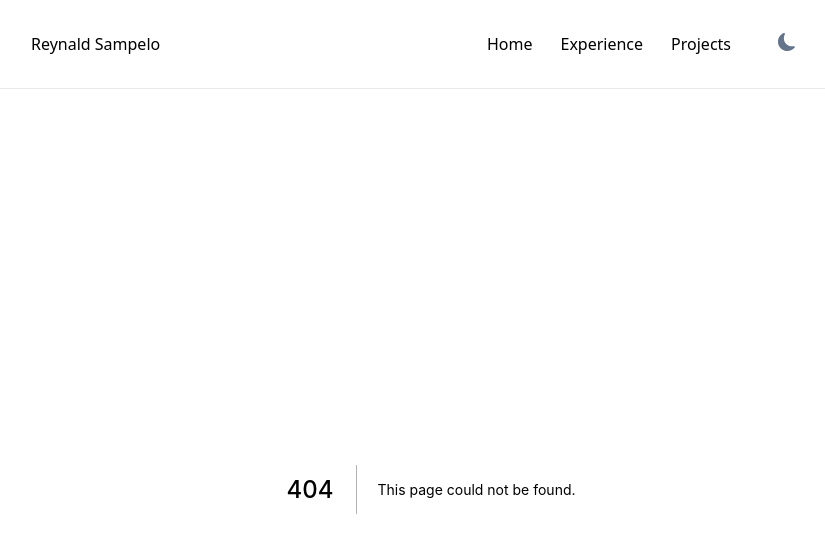
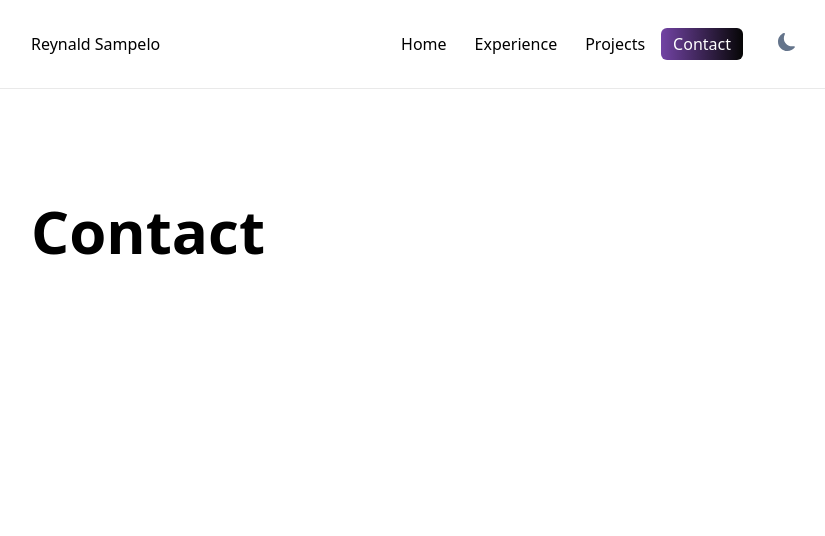
Before and after one commit to sempitrnal/portfolio, a Next.js app: page /contact in a window 1280 px wide. Before the commit this address had no page. Shown: the top 536 px of the page, without its empty margins (209-1034 px from the left). Built offline with nearby package versions, Linux system fonts and the light colour scheme.

Commit message:
contact tab

```diff
--- a/components/Nav.js
+++ b/components/Nav.js
@@ -11,6 +11,7 @@ export default function Nav() {
 		{ label: "Home", path: "/" },
 		{ label: "Experience", path: "/experience" },
 		{ label: "Projects", path: "/projects" },
+		{ label: "Contact", path: "/contact" },
 	];
 	const scaleUp = {
 		initial: {
--- /dev/null
+++ b/pages/contact.js
@@ -0,0 +1,17 @@
+import React from "react";
+import { motion } from "framer-motion";
+import { slideDown } from ".";
+
+export default function contact() {
+	return (
+		<motion.div
+			initial="initial"
+			animate="animate"
+			exit="exit"
+			variants={slideDown}
+			className="page"
+		>
+			<h1 className="text-6xl font-semibold dark:text-white">Contact</h1>
+		</motion.div>
+	);
+}
```
